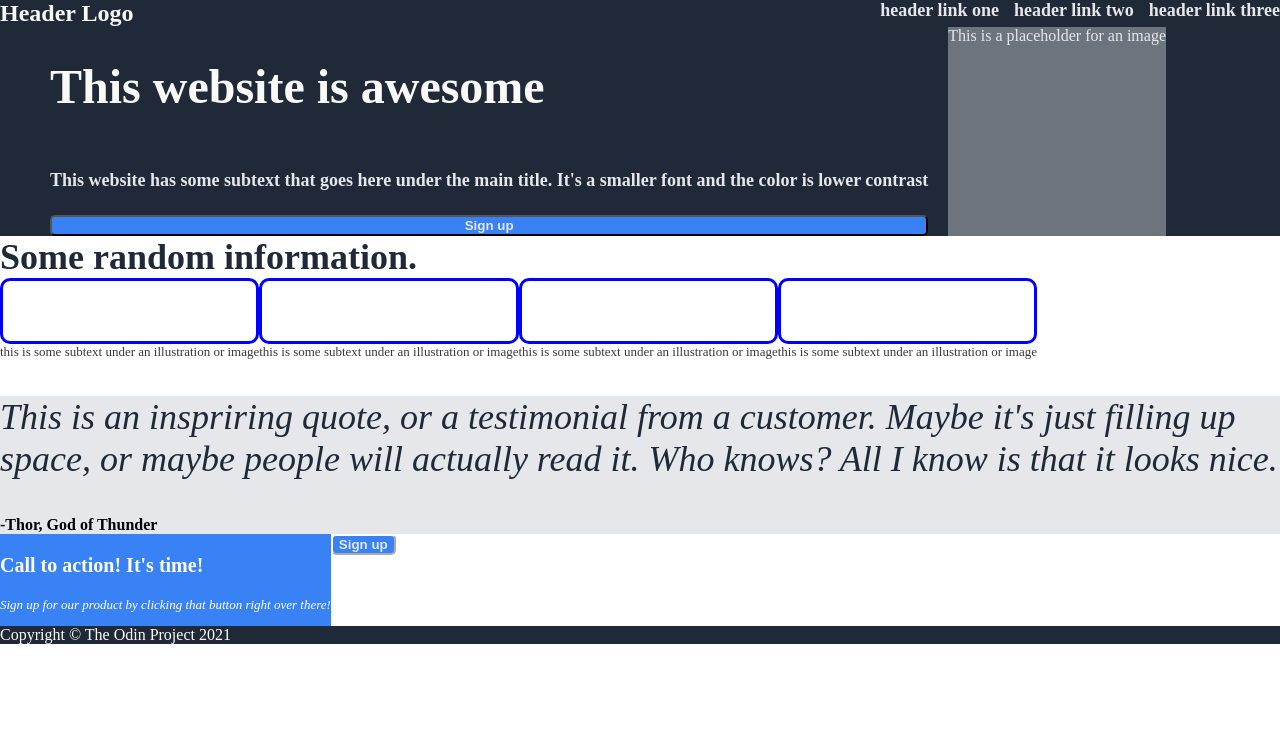
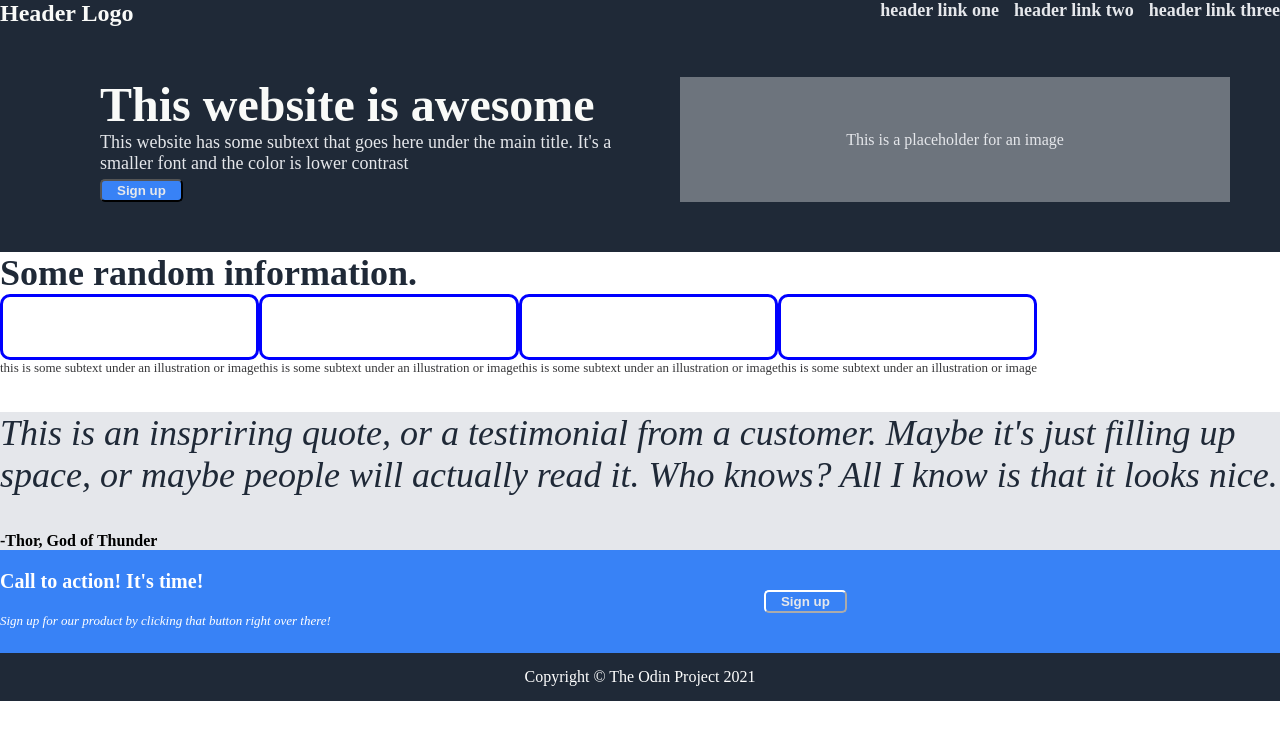
Before and after one commit to mcfidgi/Landing-Page, a plain HTML site: page index.html in a window 1280 px wide. Drawn offline with Linux system fonts and the light colour scheme.

Commit message:
Make buttons look good, add some more flexboxes

```diff
--- a/style.css
+++ b/style.css
@@ -5,6 +5,7 @@ Just a reminder so you remember how classes and regular groups are selected.
 h1 {
 }
 */
+
 body {
     margin: 0;
 
@@ -42,22 +43,28 @@ h2 {
     background-color: #1F2937;
     display: flex;
     flex: 1;
+    justify-content: space-evenly;
+    padding: 50px;
+    gap: 10px
 
 }
 
-.FirstSection {
-    color:  blue;
-}
 
 h1 {
     font-size: 48px;
     font-weight: extra-bold;
-    color: #F9FAF8
+    color: #F9FAF8;
+    padding: 0px;
+    margin: 0px;
 }
 
 h4 {
     font-size: 18px;
+    font-weight: 100;
     color: #E5E7EB;
+    padding: 0px;
+    margin: 0px;
+    padding-bottom: 5px;
 }
 
 .LeftSide {
@@ -67,6 +74,9 @@ h4 {
     justify-content: center;
     padding-left: 50px;
     padding-right: 20px;
+    flex: 1;
+    justify-content: flex-start;
+
 }
 
 
@@ -75,12 +85,25 @@ h4 {
     font-weight: bold;
     background-color: #3882f6;
     border-radius: 5px;
+    display: flex;
+    justify-content: center;
+    flex: 1;
+    align-self: flex-start;
+    padding: 2px;
+    padding-left: 15px;
+    padding-right: 15px;
 
 }
 
 .RightSide {
     color: #E5E7EB;
-    background-color: #6D747D;}
+    background-color: #6D747D;
+    flex: 1;
+    display: flex;
+    justify-content: center;
+    align-content: center;
+    flex-wrap: wrap;
+}
 
 .RandomInfo {
     color: #1F2937;
@@ -133,6 +156,8 @@ p {
     color:  blue;
     display: flex;
     flex: 1;
+    background-color: #3882f6;
+
 }
 
 .BlueBox {
@@ -158,6 +183,9 @@ h3 {
 
 .RightSide2 {
     color:  blue;
+    display: flex;
+    flex: 1;
+    justify-content: center;
 }
 
 .button2 {
@@ -166,11 +194,20 @@ h3 {
     border-color: white;
     border-radius: 5px;
     font-weight: bold;
+    margin: 40px;
+    padding: 2px;
+    padding-left: 15px;
+    padding-right: 15px;
 }
 
 .Footer {
     color:  blue;
     background-color: #1F2937;
+    display: flex;
+    flex: 1;
+    justify-content: center;
+    padding: 15px;
+
 }
 
 .FooterText {
```
